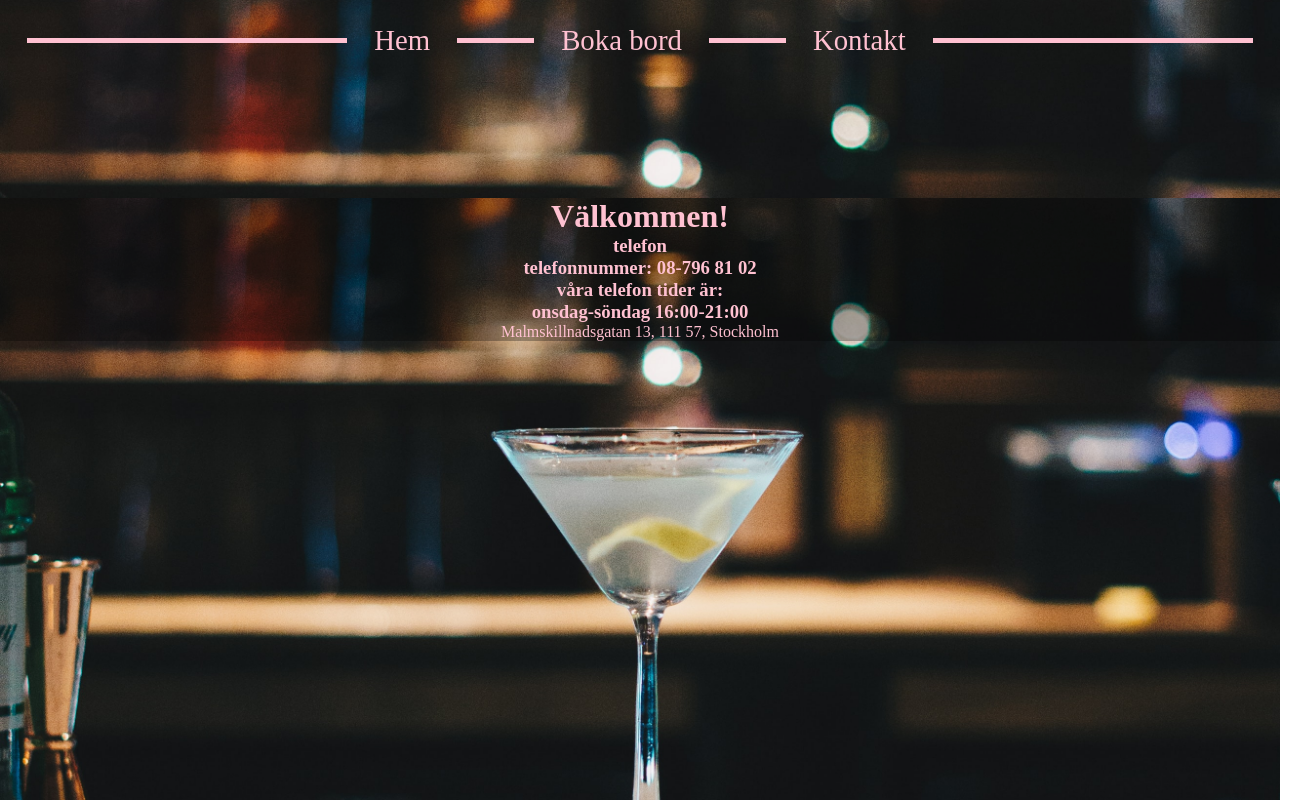
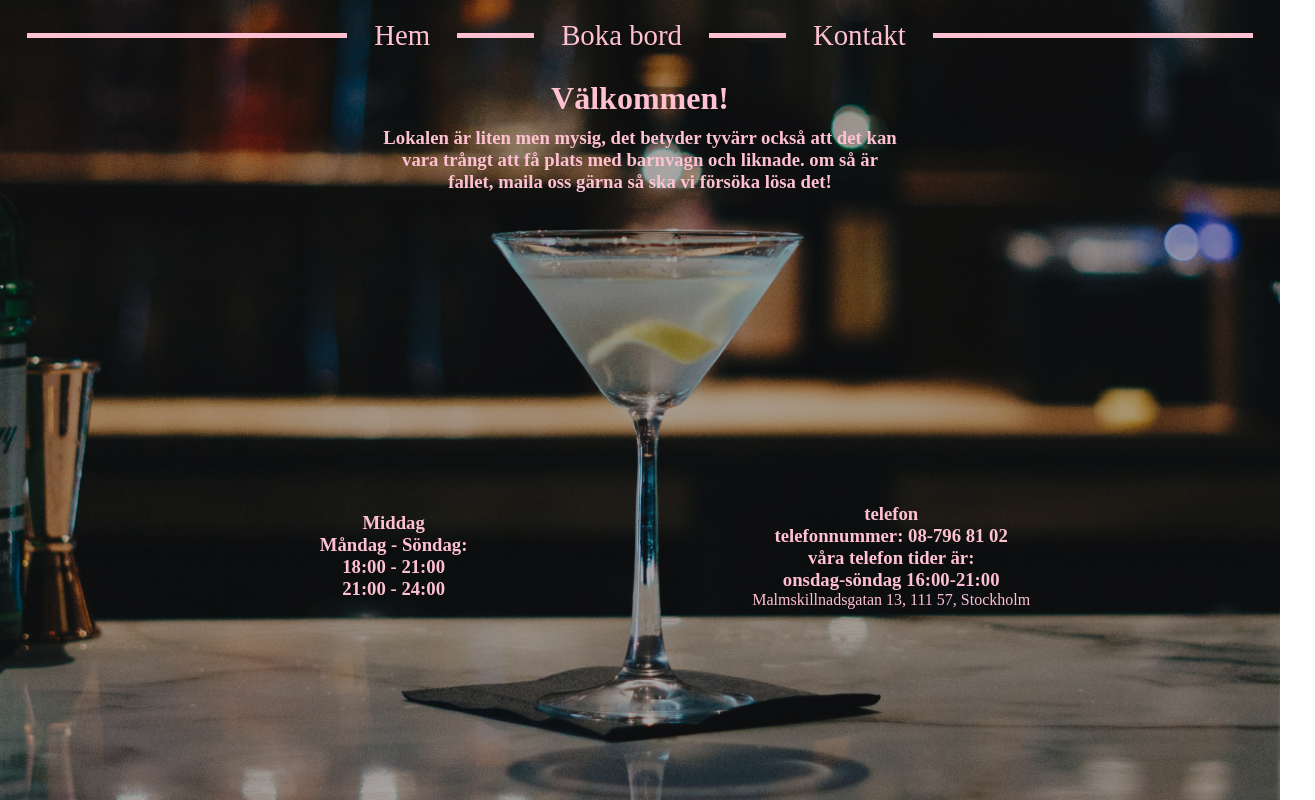
Before and after one commit to Holmkvists/restaurant, a React (Create React App) app: page /contact in a window 1280 px wide. Shown: the top 800 px of the page, 1315 px wide, since content can reach past the window. Built offline with nearby package versions, Linux system fonts and the light colour scheme.

Commit message:
Contact page finished

```diff
--- a/src/App.tsx
+++ b/src/App.tsx
@@ -1,7 +1,6 @@
 import { BrowserRouter, Route, Routes } from "react-router-dom";
 import { Contact } from "./pages/contact/contact";
 import { Home } from "./pages/home/home";
-import { Layout } from "./pages/layout/layout";
 import { NotFound } from "./pages/notfound/notfound";
 
 function App() {
@@ -9,11 +8,9 @@ function App() {
     <div className="App">
       <BrowserRouter>
         <Routes>
-          <Route path="/" element={<Layout />}>
-            <Route path="/home" element={<Home />}></Route>
-            <Route path="/contact" element={<Contact />}></Route>
-            <Route path="*" element={<NotFound />}></Route>
-          </Route>
+          <Route path="/" element={<Home />}></Route>
+          <Route path="/contact" element={<Contact />}></Route>
+          <Route path="*" element={<NotFound />}></Route>
         </Routes>
       </BrowserRouter>
     </div>
--- a/src/css/contact.css
+++ b/src/css/contact.css
@@ -12,12 +12,86 @@
   height: 100vh;
 }
 
-.contact__info__div {
+.tester {
+  background-color: rgba(0, 0, 0, 0.316);
+  height: 100vh;
+}
+
+.contact__info {
   display: flex;
   align-items: center;
   justify-content: center;
+  align-items: center;
   flex-direction: column;
   color: #ffc1d1;
   margin-top: 10%;
-  background-color: rgba(0, 0, 0, 0.291);
 }
+
+.contact__info2 {
+  display: none;
+}
+.h1__heading {
+  display: flex;
+  align-items: center;
+  justify-content: center;
+  color: #ffc1d1;
+  margin-top: 5%;
+}
+.contact__info3 {
+  display: none;
+}
+
+@media only screen and (min-width: 768px) {
+  .contact__info2 {
+    display: flex;
+    flex-direction: column;
+    justify-content: center;
+    align-items: center;
+    color: #ffc1d1;
+    padding: 10px;
+  }
+  .contact__info {
+    display: flex;
+    flex-direction: column;
+    align-items: center;
+    justify-content: center;
+    margin-top: 0%;
+  }
+  .contact__info3 {
+    display: flex;
+    flex-direction: column;
+    align-items: center;
+    justify-content: center;
+    color: #ffc1d1;
+  }
+
+  .contact__div {
+    display: flex;
+    flex-direction: row;
+    justify-content: space-evenly;
+    margin-top: 300px;
+    position: relative;
+    left: 35px;
+  }
+  .heading__info {
+    margin-top: 120px;
+  }
+}
+
+@media only screen and (min-width: 1220px) {
+  .h1__heading {
+    margin: 0%;
+  }
+  .heading__info {
+    display: flex;
+    flex-direction: column;
+    justify-content: flex-start;
+    align-items: center;
+    margin-bottom: 400px;
+    margin: 10px;
+  }
+
+  .contact__div {
+    bottom: 0%;
+  }
+}
--- a/src/css/header.css
+++ b/src/css/header.css
@@ -53,7 +53,8 @@ a:hover::before {
 
 @media only screen and (min-width: 768px) {
   .mobile__headerline {
-    background-color: rgba(240, 248, 255, 0);
+    /* background-color: rgba(240, 248, 255, 0); */
+    display: none;
   }
   .header__span__long {
     background-color: #ffc1d1;
--- a/src/pages/contact/contact.tsx
+++ b/src/pages/contact/contact.tsx
@@ -1,14 +1,35 @@
 import "../../css/contact.css";
+import { Header } from "../header/header";
 export const Contact = () => {
   return (
     <div className="image__container">
-      <div className="contact__info__div">
-        <h1>Välkommen!</h1>
-        <h3>telefon</h3>
-        <h3>telefonnummer: 08-796 81 02</h3>
-        <h3>våra telefon tider är:</h3>
-        <h3>onsdag-söndag 16:00-21:00</h3>
-        <p>Malmskillnadsgatan 13, 111 57, Stockholm</p>
+      <div className="tester">
+        <Header />
+        <div className="heading__info">
+          <h1 className="h1__heading">Välkommen!</h1>
+          <div className="contact__info2">
+            <h3>
+              Lokalen är liten men mysig, det betyder tyvärr också att det kan
+            </h3>
+            <h3>vara trångt att få plats med barnvagn och liknade. om så är</h3>
+            <h3>fallet, maila oss gärna så ska vi försöka lösa det!</h3>
+          </div>
+        </div>
+        <div className="contact__div">
+          <div className="contact__info3">
+            <h3>Middag </h3>
+            <h3>Måndag - Söndag:</h3>
+            <h3>18:00 - 21:00</h3>
+            <h3>21:00 - 24:00</h3>
+          </div>
+          <div className="contact__info">
+            <h3>telefon</h3>
+            <h3>telefonnummer: 08-796 81 02</h3>
+            <h3>våra telefon tider är:</h3>
+            <h3>onsdag-söndag 16:00-21:00</h3>
+            <p>Malmskillnadsgatan 13, 111 57, Stockholm</p>
+          </div>
+        </div>
       </div>
     </div>
   );
--- a/src/pages/header/header.tsx
+++ b/src/pages/header/header.tsx
@@ -9,7 +9,7 @@ export const Header = () => {
       <ul className="header__ul">
         <span className="header__span__long"></span>
         <li className="header__li">
-          <Link to={"/home"}>Hem</Link>
+          <Link to={"/"}>Hem</Link>
         </li>
         <span className="header__span__short"></span>
         <li className="header__li">
--- a/src/pages/home/home.tsx
+++ b/src/pages/home/home.tsx
@@ -1,3 +1,10 @@
+import { Header } from "../header/header";
+
 export const Home = () => {
-  return <>hej</>;
+  return (
+    <>
+      <Header />
+      <h1>HOME</h1>
+    </>
+  );
 };
--- a/src/pages/layout/layout.tsx
+++ /dev/null
@@ -1,12 +0,0 @@
-import "../../css/header.css";
-import { Outlet } from "react-router-dom";
-import { Header } from "../header/header";
-
-export const Layout = () => {
-  return (
-    <div className="image__container">
-      <Header />
-      <Outlet></Outlet>
-    </div>
-  );
-};
```
